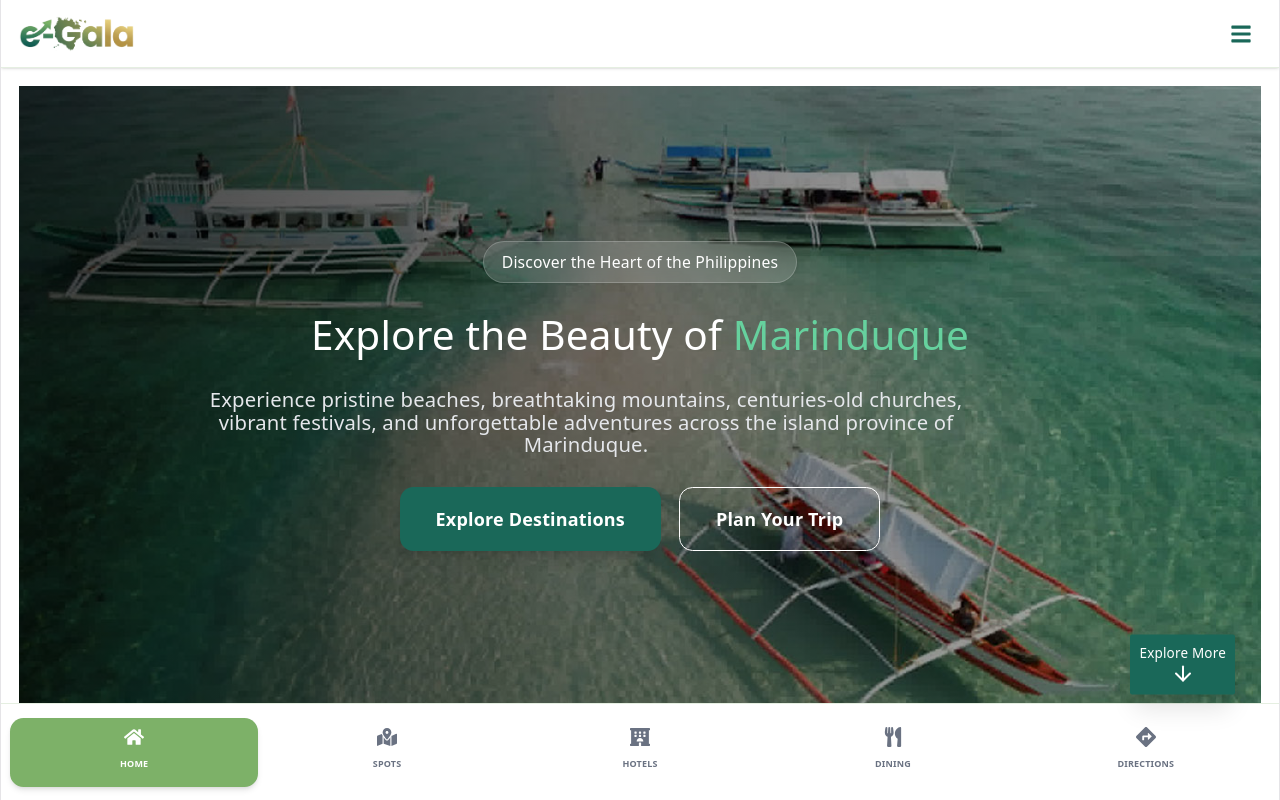
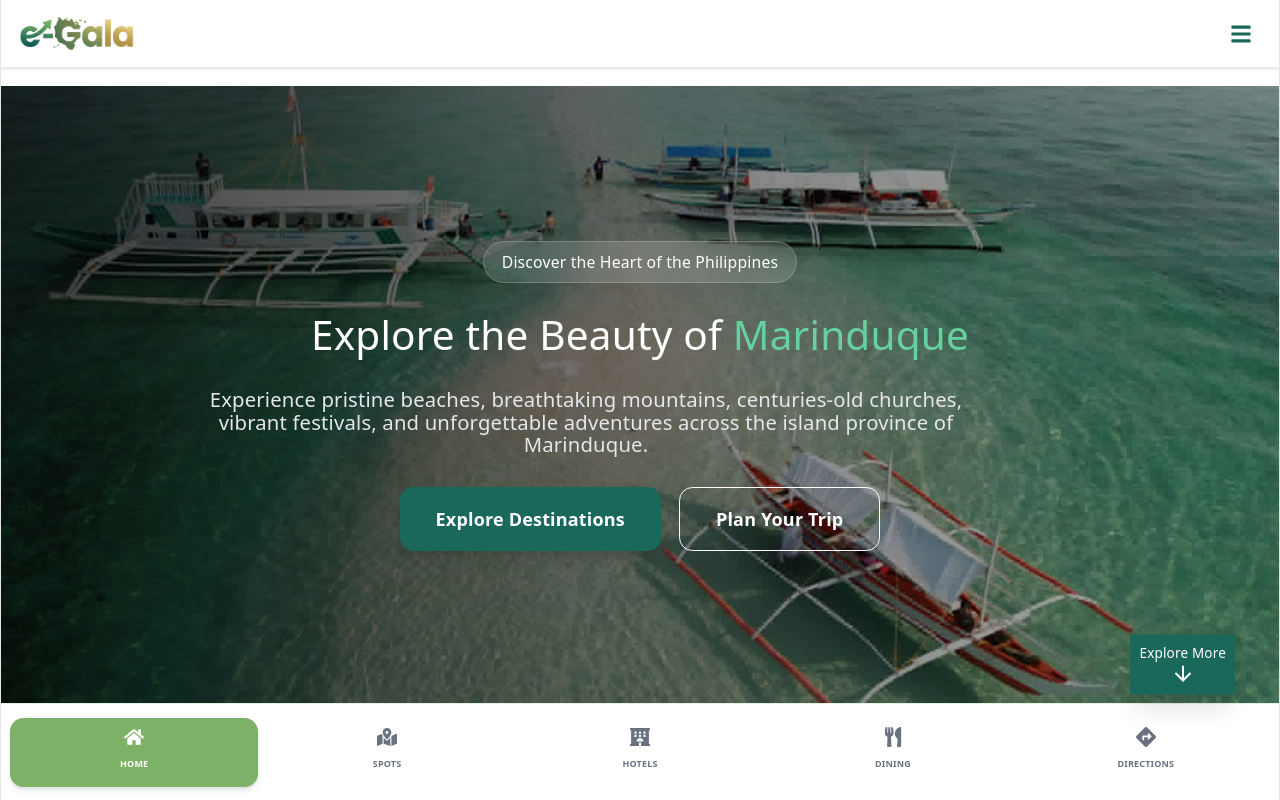
Before and after one commit to jmlarga/e-gala, a React (Vite) app: page / in a window 1280 px wide. Built offline with nearby package versions, Linux system fonts and the light colour scheme; no server answers.

Commit message:
Update App.jsx

```diff
--- a/src/App.jsx
+++ b/src/App.jsx
@@ -47,7 +47,7 @@
                 setIsMenuOpen={setIsMenuOpen}
             />
 
-		 <main className="flex-1 overflow-y-auto p-4">
+		 <main className="flex-1 overflow-y-auto py-4">
             <Routes>
                 <Route path="/" element={<Home />} />
                 <Route path="/spots" element={<Spots />} />
```
